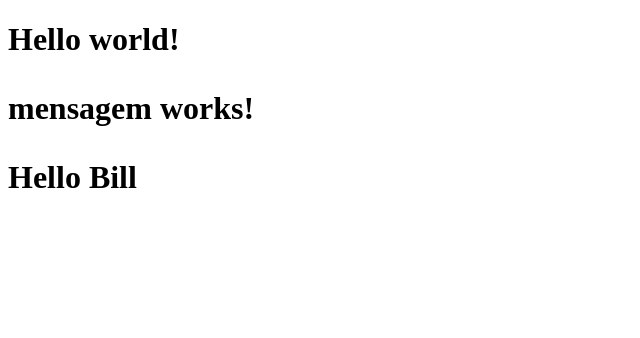
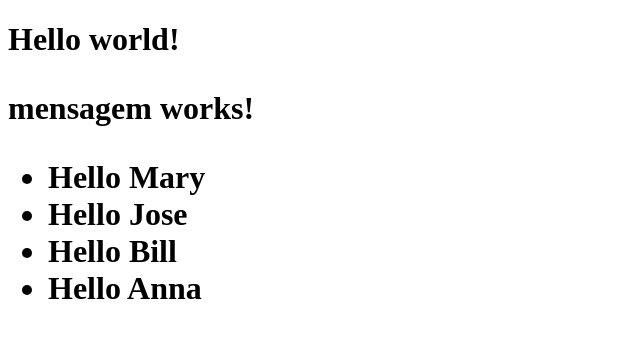
Before and after one commit to yannps/Angular-DSC, an Angular app: page / in a window 1280 px wide. Shown: the top 338 px of the page, without its empty margins (0-640 px from the left). Built offline with nearby package versions, Linux system fonts and the light colour scheme.

Commit message:
Usando lista no Componente

```diff
--- a/src/app/usuarios/usuarios.component.html
+++ b/src/app/usuarios/usuarios.component.html
@@ -1,3 +1,6 @@
-<p>
-  Hello {{ name }}
-</p>
+
+  <ul>
+    <li *ngFor="let nomeUsuario of names">
+      Hello {{ nomeUsuario }}
+    </li>
+  </ul>
--- a/src/app/usuarios/usuarios.component.ts
+++ b/src/app/usuarios/usuarios.component.ts
@@ -7,9 +7,11 @@ import { Component, OnInit } from '@angular/core';
 })
 export class UsuariosComponent implements OnInit {
 
-  name: String
+  names: string[];
+
+
   constructor() {
-   this.name = 'Bill'
+   this.names = ['Mary', 'Jose', 'Bill' , 'Anna']
    }
 
   ngOnInit() {
```
